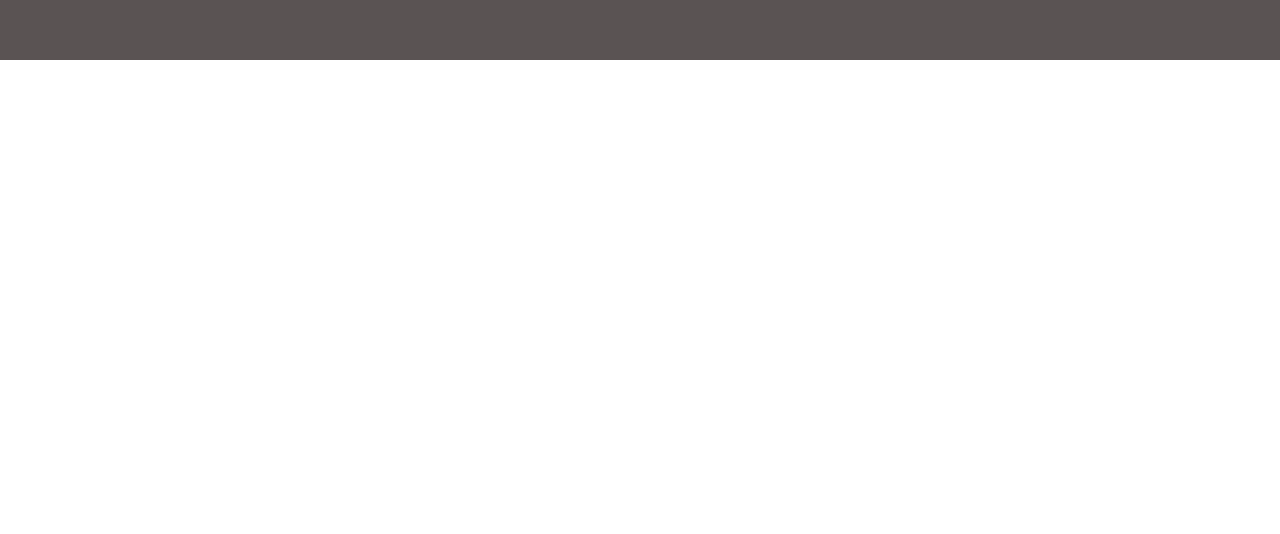
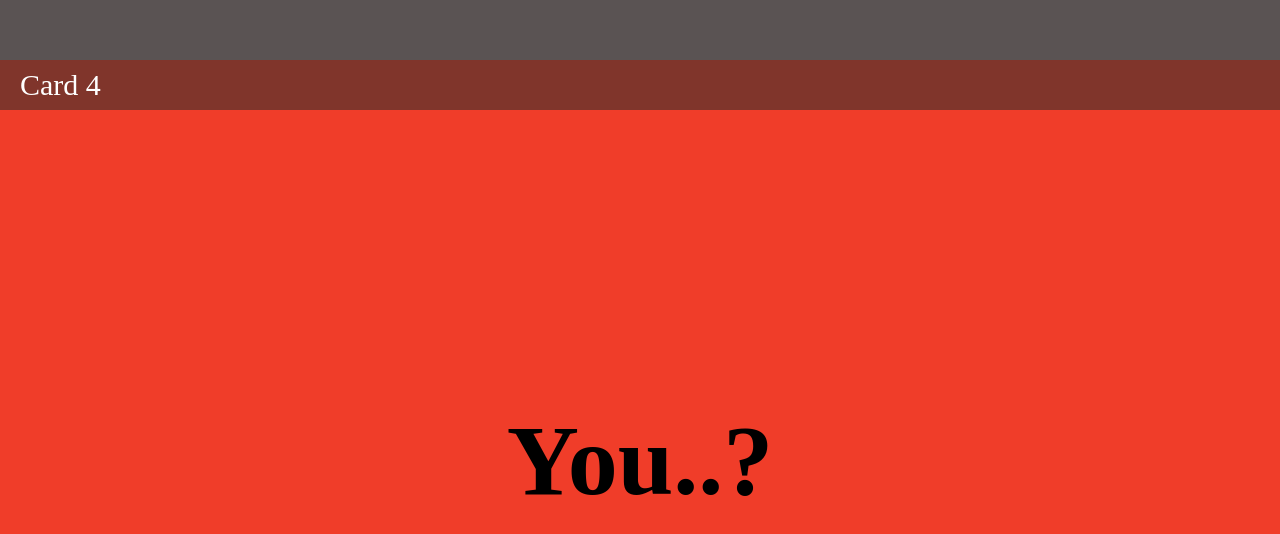
Before and after one commit to Prabath159753/Web_Inclass_Assignments, a plain HTML site: page CSS/Assignment_4/index.html in a window 1280 px wide. Shown: the part 2340-2874 px from the top of the page. Before the commit the page ends 2400 px from the top, so only its background shows below. Drawn offline with Linux system fonts and the light colour scheme.

Commit message:
Asssignment 4 = card 4

```diff
--- a/CSS/Assignment_4/assets/css/style.css
+++ b/CSS/Assignment_4/assets/css/style.css
@@ -118,3 +118,41 @@ body > section:nth-child(3) > div:nth-child(2) > p {
     font-weight: 600;
     font-family: serif;
 }
+
+/* -- card 4 -- */
+body > section:nth-child(4) {
+    position: relative;
+    height: 100vh;
+    background: #f03d29;
+}
+
+body > section:nth-child(4) > div:nth-child(1) {
+    position: sticky;
+    top: 0;
+    height: 50px;
+    background: #80352b;
+
+}
+
+body > section:nth-child(4) > div:nth-child(1) > p {
+    position: absolute;
+    font-size: 30px;
+    color: white;
+    left: 20px;
+    top: 50%;
+    font-family: serif;
+    transform: translate(0, -50%);
+}
+
+body > section:nth-child(4) > div:nth-child(2) {
+    position: absolute;
+    left: 50%;
+    top: 50%;
+    transform: translate(-50%, -50%);
+}
+
+body > section:nth-child(4) > div:nth-child(2) > p {
+    font-size: 100px;
+    font-weight: 600;
+    font-family: serif;
+}
--- a/CSS/Assignment_4/index.html
+++ b/CSS/Assignment_4/index.html
@@ -40,5 +40,14 @@
     </div>
 </section>
 
+<section>
+    <div>
+        <p>Card 4</p>
+    </div>
+    <div>
+        <p>You..?</p>
+    </div>
+</section>
+
 </body>
 </html>
```
